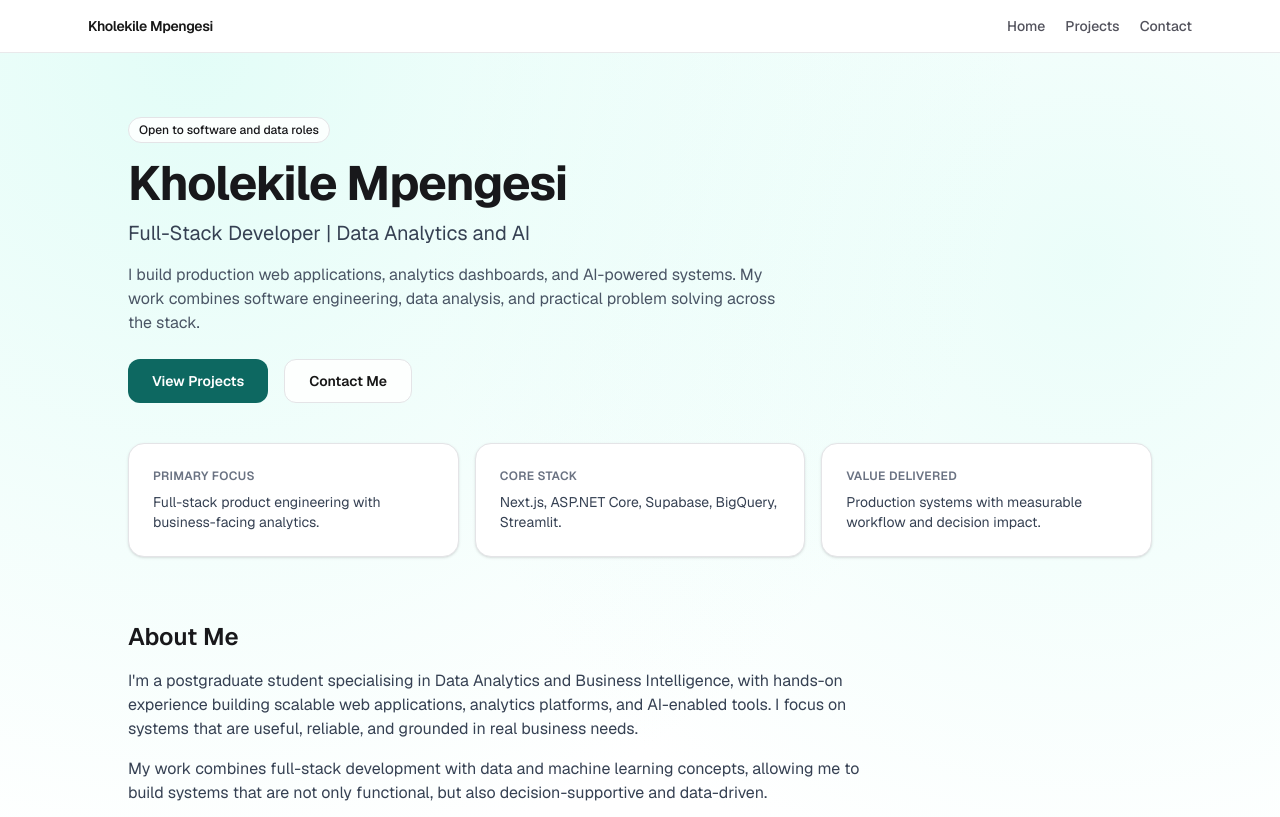
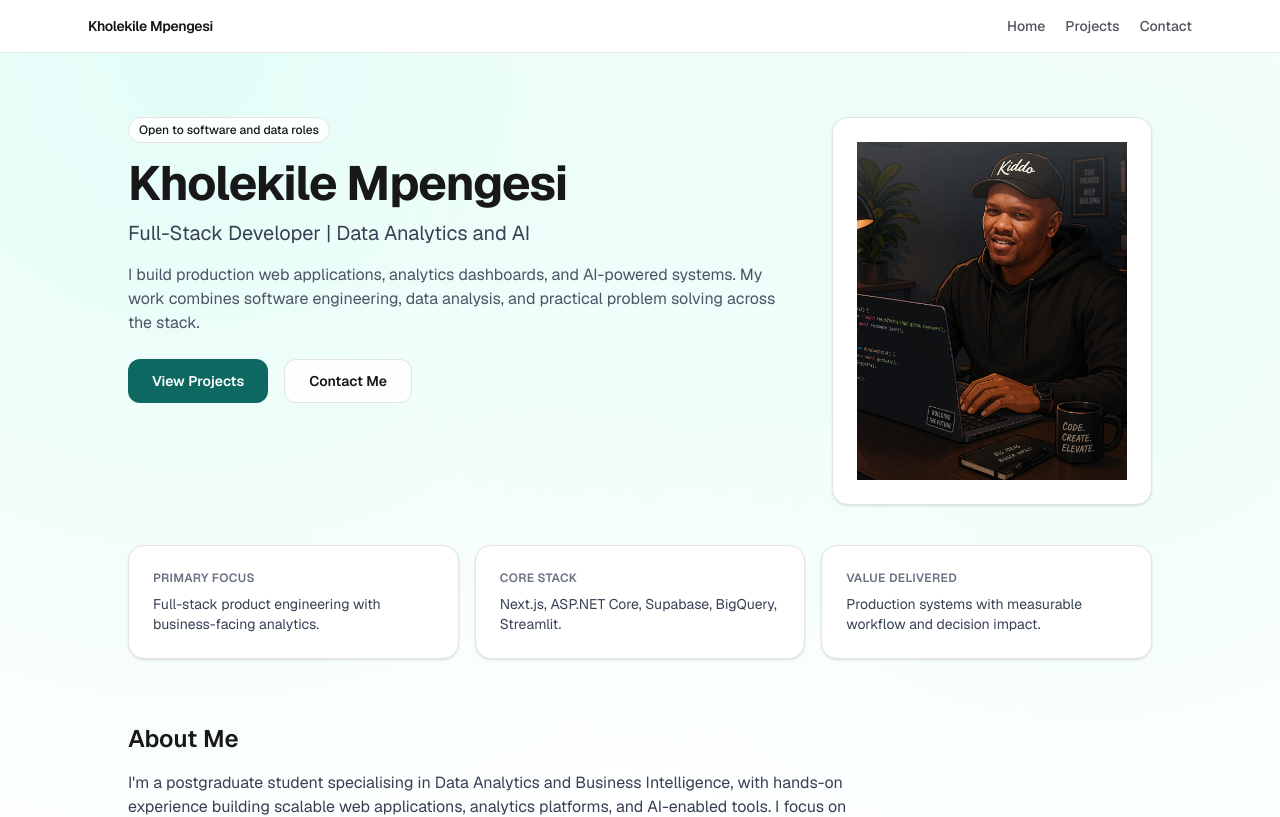
Before and after one commit to Kholekile2/portfolio, a Next.js app: page / in a window 1280 px wide. Shown: the top 817 px of the page. Built offline with nearby package versions, Linux system fonts and the light colour scheme.

Commit message:
Add homepage portrait image

```diff
--- a/app/page.tsx
+++ b/app/page.tsx
@@ -1,9 +1,12 @@
+import Image from "next/image";
 import Link from "next/link";
 
 export default function Home() {
   return (
     <main className="page-shell min-h-screen px-6 py-16 text-zinc-900 dark:text-zinc-100">
       <section className="mx-auto max-w-5xl">
+        <div className="grid gap-10 lg:grid-cols-[minmax(0,1.15fr)_320px] lg:items-start">
+          <div>
             <p className="chip mb-4">Open to software and data roles</p>
 
             <h1 className="text-4xl font-bold tracking-tight md:text-5xl">Kholekile Mpengesi</h1>
@@ -24,6 +27,24 @@ export default function Home() {
               <Link href="/contact" className="btn-secondary">
                 Contact Me
               </Link>
+            </div>
+          </div>
+
+          <figure className="surface-card overflow-hidden p-0">
+            <div className="relative aspect-[4/5] overflow-hidden bg-[radial-gradient(circle_at_30%_20%,color-mix(in_srgb,var(--accent-soft)_70%,transparent),transparent_38%),linear-gradient(180deg,color-mix(in_srgb,var(--surface)_94%,var(--accent-soft)),var(--surface))]">
+              <Image
+                src="/projects/Creative%20coder%20in%20a%20cozy%20workspace.png"
+                alt="Portrait of Kholekile Mpengesi"
+                fill
+                priority
+                sizes="(min-width: 1024px) 320px, 100vw"
+                className="object-cover object-center"
+              />
+
+              <div className="absolute inset-x-0 top-0 h-24 bg-[linear-gradient(180deg,rgba(255,255,255,0.16),transparent)] dark:bg-[linear-gradient(180deg,rgba(255,255,255,0.08),transparent)]" />
+            </div>
+          </figure>
+
         </div>
 
         <div className="mt-10 grid gap-4 md:grid-cols-3">
--- a/src/app/page.tsx
+++ b/src/app/page.tsx
@@ -1,19 +1,23 @@
+import Image from "next/image";
 import Link from "next/link";
 
 export default function Page() {
   return (
-    <main className="min-h-screen bg-zinc-50 px-6 py-16 text-zinc-900 dark:bg-zinc-950 dark:text-zinc-100">
+    <main className="page-shell min-h-screen px-6 py-16 text-zinc-900 dark:text-zinc-100">
       <section className="mx-auto max-w-5xl">
-        <h1 className="text-4xl font-bold">Kholekile Mpengesi</h1>
+        <div className="grid gap-10 lg:grid-cols-[minmax(0,1.15fr)_320px] lg:items-start">
+          <div>
+            <p className="chip mb-4">Open to software and data roles</p>
 
-        <p className="mt-2 text-xl text-gray-700 dark:text-gray-300">
-          Full-Stack Developer (C# / .NET) | Data &amp; AI Enthusiast
+            <h1 className="text-4xl font-bold tracking-tight md:text-5xl">Kholekile Mpengesi</h1>
+
+            <p className="mt-3 text-xl text-gray-700 dark:text-gray-300">
+              Full-Stack Developer | Data Analytics and AI
             </p>
 
             <p className="mt-4 max-w-2xl text-gray-600 dark:text-gray-300">
-          I build full-stack web applications, real-time systems, and
-          data-driven solutions. I have experience working with ASP.NET Core,
-          cloud-based AI services, and modern frontend frameworks.
+              I build production web applications, analytics dashboards, and AI-powered systems.
+              My work combines software engineering, data analysis, and practical problem solving across the stack.
             </p>
 
             <div className="mt-6 flex flex-wrap gap-4">
@@ -23,6 +27,38 @@ export default function Page() {
               <Link href="/contact" className="btn-secondary">
                 Contact Me
               </Link>
+            </div>
+          </div>
+
+          <figure className="surface-card overflow-hidden p-0">
+            <div className="relative aspect-[4/5] overflow-hidden bg-[radial-gradient(circle_at_30%_20%,color-mix(in_srgb,var(--accent-soft)_70%,transparent),transparent_38%),linear-gradient(180deg,color-mix(in_srgb,var(--surface)_94%,var(--accent-soft)),var(--surface))]">
+              <Image
+                src="/projects/Creative%20coder%20in%20a%20cozy%20workspace.png"
+                alt="Portrait of Kholekile Mpengesi"
+                fill
+                priority
+                sizes="(min-width: 1024px) 320px, 100vw"
+                className="object-cover object-center"
+              />
+
+              <div className="absolute inset-x-0 top-0 h-24 bg-[linear-gradient(180deg,rgba(255,255,255,0.16),transparent)] dark:bg-[linear-gradient(180deg,rgba(255,255,255,0.08),transparent)]" />
+            </div>
+          </figure>
+        </div>
+
+        <div className="mt-10 grid gap-4 md:grid-cols-3">
+          <div className="surface-card p-4">
+            <p className="text-xs font-semibold uppercase tracking-wide text-gray-500 dark:text-gray-400">Primary Focus</p>
+            <p className="mt-2 text-sm text-gray-700 dark:text-gray-300">Full-stack product engineering with business-facing analytics.</p>
+          </div>
+          <div className="surface-card p-4">
+            <p className="text-xs font-semibold uppercase tracking-wide text-gray-500 dark:text-gray-400">Core Stack</p>
+            <p className="mt-2 text-sm text-gray-700 dark:text-gray-300">Next.js, ASP.NET Core, Supabase, BigQuery, Streamlit.</p>
+          </div>
+          <div className="surface-card p-4">
+            <p className="text-xs font-semibold uppercase tracking-wide text-gray-500 dark:text-gray-400">Value Delivered</p>
+            <p className="mt-2 text-sm text-gray-700 dark:text-gray-300">Production systems with measurable workflow and decision impact.</p>
+          </div>
         </div>
 
         <section className="mt-16 max-w-3xl">
```
Also changed, not shown: public/projects/Creative coder in a cozy workspace.png (added). Lines whose indentation alone changed are shown as unchanged.
